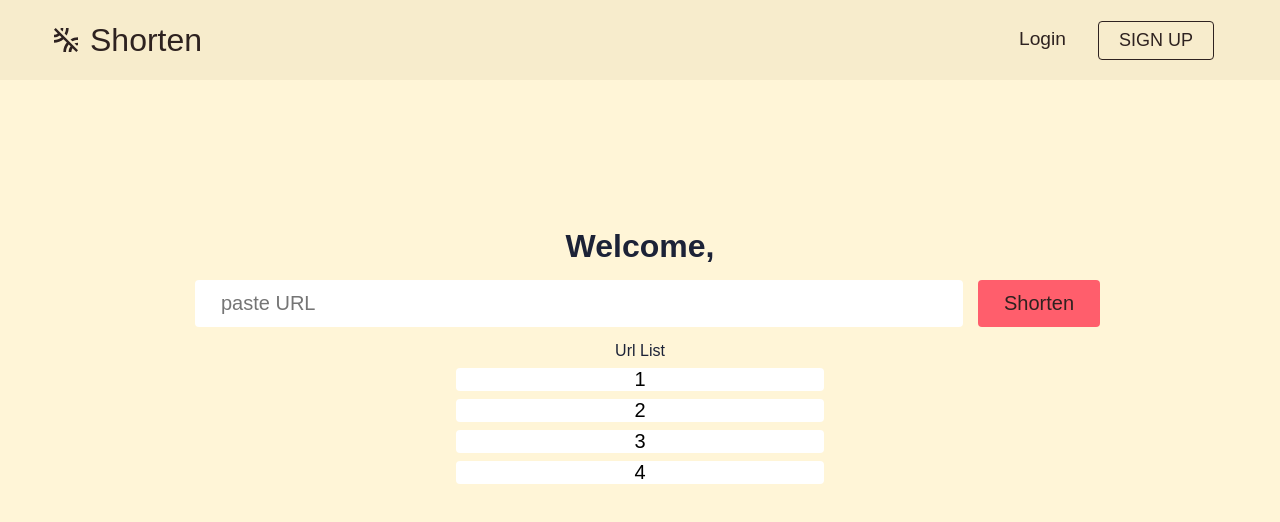
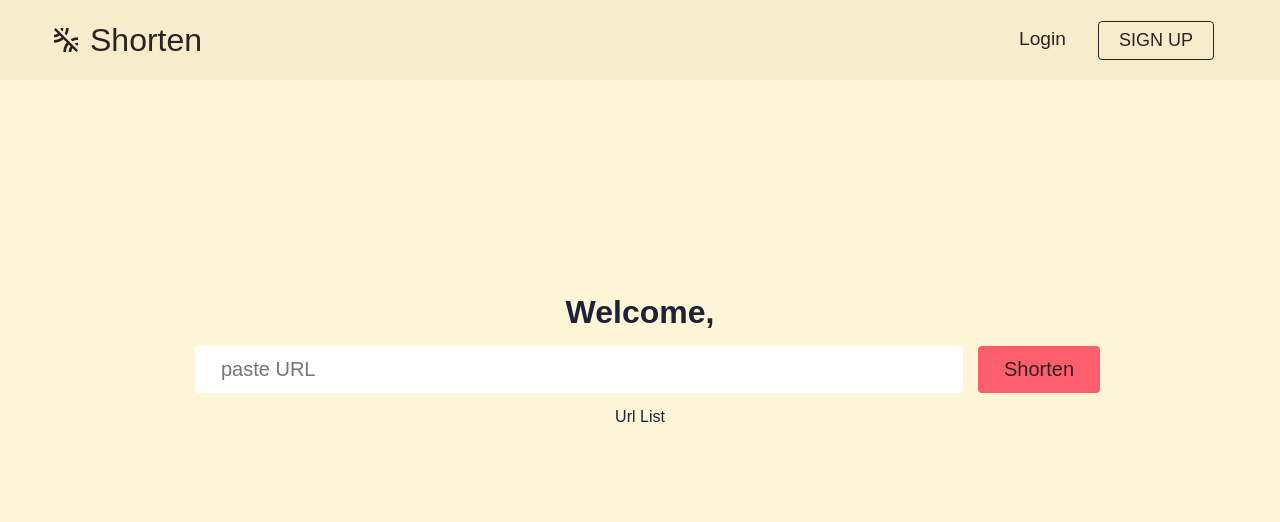
Before and after one commit to OsasAzamegbe/URL-Shortening-Frontend, a React (Create React App) app: page /profile in a window 1280 px wide. Shown: the top 522 px of the page. Built offline with nearby package versions, Linux system fonts and the light colour scheme.

Commit message:
Profile Form component now shortening url inputted.

```diff
--- a/src/components/List.js
+++ b/src/components/List.js
@@ -14,7 +14,7 @@ const List = ({items, heading}) => {
 
             <ul className="list-list">
                 {
-                    [1,2,3,4].map((item, index) => (
+                    items.reverse().map((item, index) => (
                     <ListItem key={index} item={item}/>
                     ))
                 }
--- a/src/components/ListItem.js
+++ b/src/components/ListItem.js
@@ -6,7 +6,7 @@ const ListItem = ({item}) => {
 
     return (
         <div className="item">
-            <li className={`item-item `} >{item}</li>
+            <li className={`item-item `} >{item.shortUrl} : {item.key}</li>
         </div>
     );
 };
--- a/src/components/pages/profile/Profile.js
+++ b/src/components/pages/profile/Profile.js
@@ -15,18 +15,19 @@ const Profile = ({user}) => {
         const postUrl = async () => {
             const loggedInUser = localStorage.getItem("user");
             if (loggedInUser) {
-
                 const foundUser = JSON.parse(loggedInUser);
                 const token = foundUser.token
                 const url = `http://localhost:5000/api/v1/shorten`
+                const body = {
+                    "url": longUrl
+                }
                 const response = await fetch(url,{
                     method: "POST",
                     headers: {
+                        'Content-Type': 'application/json',
                         Authorization: token
                     },
-                    body: {
-                        url: longUrl
-                    }
+                    body: JSON.stringify(body)
                 })
 
                 const data = await response.json()
```
